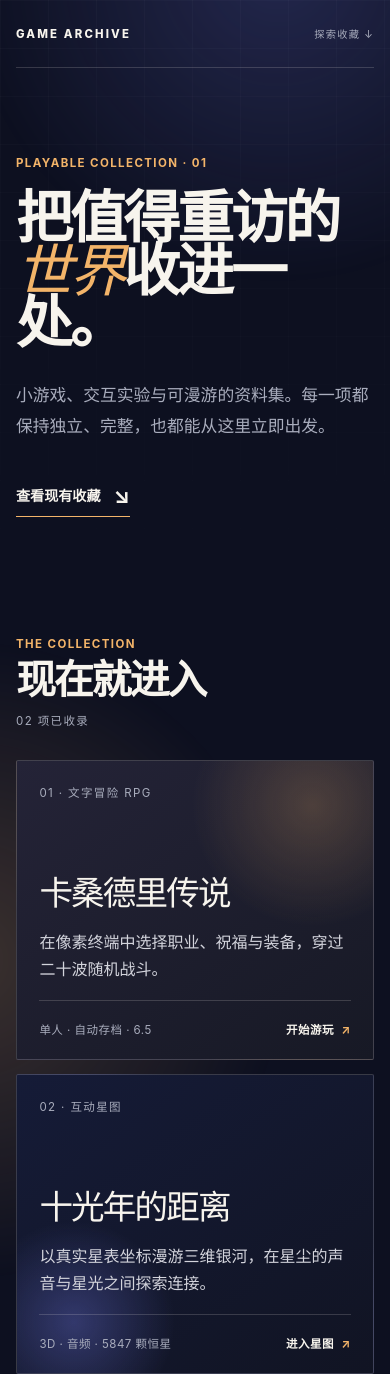
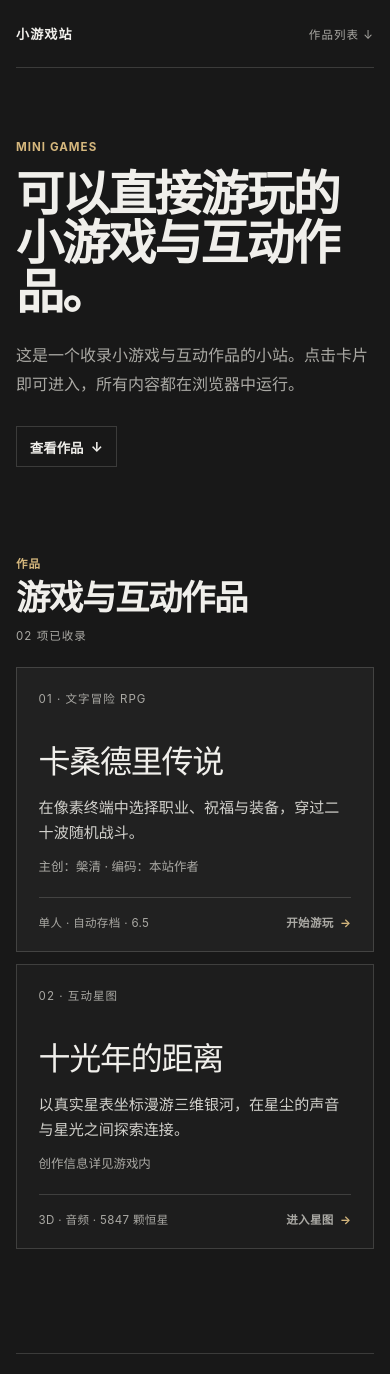
Before and after one commit to wuyilingwei/minigames, a website: page apps/portal/index.html in a window 390 px wide. Shown: the top 1374 px of the page. Drawn offline with Linux system fonts and the light colour scheme.

Commit message:
feat: refine game portal credits and exits

```diff
--- a/apps/portal/app.js
+++ b/apps/portal/app.js
@@ -16,6 +16,10 @@ function createCard(game, index) {
   description.className = 'card-description';
   description.textContent = game.description;
 
+  const credit = document.createElement('p');
+  credit.className = 'card-credit';
+  credit.textContent = game.credit;
+
   const footer = document.createElement('div');
   footer.className = 'card-footer';
 
@@ -28,7 +32,7 @@ function createCard(game, index) {
   link.setAttribute('aria-label', `${game.action}：${game.title}`);
 
   footer.append(meta, link);
-  article.append(kicker, title, description, footer);
+  article.append(kicker, title, description, credit, footer);
   return article;
 }
 
--- a/apps/portal/games.json
+++ b/apps/portal/games.json
@@ -5,6 +5,7 @@
     "eyebrow": "文字冒险 RPG",
     "title": "卡桑德里传说",
     "description": "在像素终端中选择职业、祝福与装备，穿过二十波随机战斗。",
+    "credit": "主创：槃清 · 编码：本站作者",
     "meta": "单人 · 自动存档 · 6.5",
     "action": "开始游玩"
   },
@@ -14,6 +15,7 @@
     "eyebrow": "互动星图",
     "title": "十光年的距离",
     "description": "以真实星表坐标漫游三维银河，在星尘的声音与星光之间探索连接。",
+    "credit": "创作信息详见游戏内",
     "meta": "3D · 音频 · 5847 颗恒星",
     "action": "进入星图"
   }
--- a/apps/portal/index.html
+++ b/apps/portal/index.html
@@ -3,35 +3,33 @@
   <head>
     <meta charset="UTF-8" />
     <meta name="viewport" content="width=device-width, initial-scale=1" />
-    <meta name="theme-color" content="#0d1020" />
+    <meta name="theme-color" content="#181818" />
     <meta
       name="description"
-      content="一个收藏可直接游玩的小游戏与互动资源的静态档案室。"
+      content="一个收录可直接游玩的小游戏与互动作品的静态小站。"
     />
-    <title>游戏档案室</title>
+    <title>小游戏站</title>
     <link rel="stylesheet" href="./styles.css" />
   </head>
   <body>
-    <div class="ambient ambient-one" aria-hidden="true"></div>
-    <div class="ambient ambient-two" aria-hidden="true"></div>
     <header class="site-header shell">
-      <a class="wordmark" href="./" aria-label="返回游戏档案室首页">GAME ARCHIVE</a>
-      <a class="quiet-link" href="#collection">探索收藏 <span aria-hidden="true">↓</span></a>
+      <a class="wordmark" href="./" aria-label="返回小游戏站首页">小游戏站</a>
+      <a class="quiet-link" href="#collection">作品列表 <span aria-hidden="true">↓</span></a>
     </header>
 
     <main>
       <section class="hero shell" aria-labelledby="page-title">
-        <p class="section-label">PLAYABLE COLLECTION · 01</p>
-        <h1 id="page-title">把值得重访的<br /><em>世界</em>收进一处。</h1>
-        <p class="hero-copy">小游戏、交互实验与可漫游的资料集。每一项都保持独立、完整，也都能从这里立即出发。</p>
-        <a class="primary-link" href="#collection">查看现有收藏 <span aria-hidden="true">↘</span></a>
+        <p class="section-label">MINI GAMES</p>
+        <h1 id="page-title">可以直接游玩的<br />小游戏与互动作品。</h1>
+        <p class="hero-copy">这是一个收录小游戏与互动作品的小站。点击卡片即可进入，所有内容都在浏览器中运行。</p>
+        <a class="primary-link" href="#collection">查看作品 <span aria-hidden="true">↓</span></a>
       </section>
 
       <section class="collection shell" id="collection" aria-labelledby="collection-title">
         <div class="section-heading">
           <div>
-            <p class="section-label">THE COLLECTION</p>
-            <h2 id="collection-title">现在就进入</h2>
+            <p class="section-label">作品</p>
+            <h2 id="collection-title">游戏与互动作品</h2>
           </div>
           <p id="collection-count" class="collection-count" aria-live="polite"></p>
         </div>
@@ -39,15 +37,15 @@
       </section>
 
       <section class="about shell" aria-labelledby="about-title">
-        <p class="section-label">GROWING ARCHIVE</p>
-        <h2 id="about-title">持续收藏，<br />无需安装。</h2>
-        <p>这里的每一项内容都是独立静态应用：点击即开，便于保存、分享和长期维护。新的小游戏与互动资源会陆续归档进来。</p>
+        <p class="section-label">关于本站</p>
+        <h2 id="about-title">小而完整，<br />打开就能玩。</h2>
+        <p>每一项内容都保持独立运行。新的小游戏和互动作品会在这里持续收录。</p>
       </section>
     </main>
 
     <footer class="site-footer shell">
-      <span>GAME ARCHIVE</span>
-      <span>静态构建 · 持续收录</span>
+      <span>小游戏站</span>
+      <span>静态发布 · 持续收录</span>
     </footer>
     <script type="module" src="./app.js"></script>
   </body>
--- a/apps/portal/styles.css
+++ b/apps/portal/styles.css
@@ -1,11 +1,12 @@
 :root {
   color-scheme: dark;
-  --ink: #f7f4ed;
-  --muted: #a9adbd;
-  --line: rgba(247, 244, 237, 0.17);
-  --canvas: #0d1020;
-  --hot: #f3b469;
-  --violet: #7d85ff;
+  --canvas: #181818;
+  --surface: #212121;
+  --surface-alt: #1d1d1d;
+  --ink: #f0efeb;
+  --muted: #aaa9a4;
+  --line: rgba(240, 239, 235, 0.16);
+  --accent: #d5b77d;
 }
 
 * { box-sizing: border-box; }
@@ -15,77 +16,205 @@ html { scroll-behavior: smooth; }
 body {
   min-width: 320px;
   margin: 0;
-  overflow-x: hidden;
   background: var(--canvas);
   color: var(--ink);
   font-family: Inter, ui-sans-serif, system-ui, -apple-system, BlinkMacSystemFont, "Segoe UI", sans-serif;
 }
 
-body::before {
-  position: fixed;
-  z-index: -2;
-  inset: 0;
-  background-image: linear-gradient(rgba(255,255,255,.025) 1px, transparent 1px), linear-gradient(90deg, rgba(255,255,255,.025) 1px, transparent 1px);
-  background-size: 48px 48px;
-  content: "";
-  mask-image: linear-gradient(to bottom, black, transparent 75%);
+.shell { width: min(960px, calc(100% - 48px)); margin-inline: auto; }
+
+.site-header {
+  display: flex;
+  align-items: center;
+  justify-content: space-between;
+  min-height: 68px;
+  border-bottom: 1px solid var(--line);
 }
 
-.ambient { position: fixed; z-index: -1; width: 42rem; height: 42rem; border-radius: 50%; filter: blur(4px); opacity: .2; pointer-events: none; }
-.ambient-one { top: -23rem; right: -14rem; background: radial-gradient(circle, var(--violet), transparent 67%); }
-.ambient-two { top: 39rem; left: -23rem; background: radial-gradient(circle, var(--hot), transparent 68%); }
+.wordmark,
+.quiet-link,
+.primary-link,
+.card-footer a {
+  color: inherit;
+  text-decoration: none;
+}
 
-.shell { width: min(1120px, calc(100% - 48px)); margin-inline: auto; }
-.site-header { display: flex; justify-content: space-between; align-items: center; min-height: 82px; border-bottom: 1px solid var(--line); }
-.wordmark, .quiet-link, .primary-link, .card-footer a { color: inherit; text-decoration: none; }
-.wordmark { font-size: .71rem; font-weight: 800; letter-spacing: .19em; }
-.quiet-link, .collection-count, .card-kicker, .card-footer, .section-label { font-size: .72rem; letter-spacing: .12em; text-transform: uppercase; }
-.quiet-link { color: var(--muted); transition: color .2s ease; }
+.wordmark {
+  font-size: .82rem;
+  font-weight: 700;
+  letter-spacing: .08em;
+}
+
+.quiet-link,
+.collection-count,
+.card-kicker,
+.card-footer,
+.section-label {
+  font-size: .72rem;
+  letter-spacing: .09em;
+}
+
+.quiet-link { color: var(--muted); }
 .quiet-link:hover { color: var(--ink); }
 
-.hero { padding: clamp(6.5rem, 13vw, 10.8rem) 0 8rem; }
-.section-label { margin: 0 0 1.4rem; color: var(--hot); font-weight: 700; }
+.hero { padding: clamp(5rem, 10vw, 7.5rem) 0 clamp(4.5rem, 8vw, 6.5rem); }
+
+.section-label {
+  margin: 0 0 1rem;
+  color: var(--accent);
+  font-weight: 700;
+}
+
 h1, h2, h3, p { margin-top: 0; }
-h1, h2, h3 { letter-spacing: -.055em; }
-h1 { max-width: 850px; margin-bottom: 2rem; font-size: clamp(3.55rem, 9.6vw, 8.3rem); line-height: .91; font-weight: 650; }
-h1 em { color: var(--hot); font-family: Georgia, "Times New Roman", serif; font-weight: 400; }
-.hero-copy { max-width: 480px; color: var(--muted); font-size: 1.05rem; line-height: 1.8; }
-.primary-link { display: inline-flex; gap: .8rem; align-items: center; margin-top: 1.5rem; padding-bottom: .5rem; border-bottom: 1px solid var(--hot); font-size: .88rem; font-weight: 700; }
-.primary-link span { font-size: 1.35rem; transition: transform .2s ease; }
-.primary-link:hover span { transform: translate(3px, 3px); }
+h1, h2, h3 { letter-spacing: -.04em; }
 
-.collection { padding: 2.5rem 0 8rem; }
-.section-heading { display: flex; justify-content: space-between; align-items: flex-end; gap: 2rem; margin-bottom: 2rem; }
-.section-heading .section-label { margin-bottom: .6rem; }
-h2 { margin-bottom: 0; font-size: clamp(2.5rem, 5vw, 4.5rem); line-height: .98; font-weight: 600; }
-.collection-count { margin: 0 0 .4rem; color: var(--muted); white-space: nowrap; }
-.game-grid { display: grid; grid-template-columns: repeat(2, minmax(0, 1fr)); gap: 14px; }
-.game-card { display: flex; min-height: 350px; flex-direction: column; justify-content: space-between; padding: clamp(1.4rem, 3vw, 2.3rem); border: 1px solid var(--line); border-radius: 2px; background: linear-gradient(145deg, rgba(255,255,255,.07), rgba(255,255,255,.01)); transition: transform .25s ease, border-color .25s ease; }
-.game-card:hover { transform: translateY(-5px); border-color: rgba(247,244,237,.5); }
-.game-card-1 { background: radial-gradient(circle at 83% 15%, rgba(243,180,105,.22), transparent 31%), linear-gradient(145deg, #242337, #171925); }
-.game-card-2 { background: radial-gradient(circle at 16% 83%, rgba(125,133,255,.30), transparent 26%), linear-gradient(145deg, #151b37, #111423); }
+h1 {
+  max-width: 760px;
+  margin-bottom: 1.5rem;
+  font-size: clamp(3rem, 7vw, 5.5rem);
+  font-weight: 620;
+  line-height: 1.02;
+}
+
+.hero-copy {
+  max-width: 520px;
+  color: var(--muted);
+  font-size: 1rem;
+  line-height: 1.8;
+}
+
+.primary-link {
+  display: inline-flex;
+  gap: .45rem;
+  align-items: center;
+  margin-top: .7rem;
+  padding: .62rem .8rem;
+  border: 1px solid var(--line);
+  font-size: .84rem;
+  font-weight: 700;
+}
+
+.primary-link:hover { border-color: var(--accent); }
+
+.collection { padding: 1rem 0 6.5rem; }
+
+.section-heading {
+  display: flex;
+  align-items: flex-end;
+  justify-content: space-between;
+  gap: 2rem;
+  margin-bottom: 1.5rem;
+}
+
+.section-heading .section-label { margin-bottom: .55rem; }
+
+h2 {
+  margin-bottom: 0;
+  font-size: clamp(2.15rem, 4.2vw, 3.5rem);
+  font-weight: 600;
+  line-height: 1.04;
+}
+
+.collection-count {
+  margin: 0 0 .2rem;
+  color: var(--muted);
+  white-space: nowrap;
+}
+
+.game-grid {
+  display: grid;
+  grid-template-columns: repeat(2, minmax(0, 1fr));
+  gap: 12px;
+}
+
+.game-card {
+  display: flex;
+  min-height: 300px;
+  flex-direction: column;
+  padding: clamp(1.35rem, 3vw, 2rem);
+  border: 1px solid var(--line);
+  background: var(--surface);
+  transition: border-color .18s ease, transform .18s ease;
+}
+
+.game-card-2 { background: var(--surface-alt); }
+.game-card:hover { border-color: rgba(240, 239, 235, 0.42); transform: translateY(-2px); }
+
 .card-kicker { color: var(--muted); }
-.game-card h3 { max-width: 10ch; margin: auto 0 1.25rem; font-size: clamp(2.1rem, 4.5vw, 3.7rem); line-height: .94; font-weight: 570; }
-.card-description { max-width: 33ch; color: #d3d4dc; line-height: 1.72; }
-.card-footer { display: flex; justify-content: space-between; align-items: center; gap: 1rem; padding-top: 1.25rem; border-top: 1px solid var(--line); color: var(--muted); letter-spacing: .04em; text-transform: none; }
-.card-footer a { color: var(--ink); font-weight: 700; }
-.card-footer a::after { margin-left: .45rem; color: var(--hot); content: "↗"; }
 
-.about { display: grid; grid-template-columns: 1.1fr .9fr; gap: 2rem; padding: 6rem 0; border-top: 1px solid var(--line); }
-.about .section-label { grid-column: 1 / -1; margin-bottom: -1rem; }
-.about p:last-child { max-width: 420px; align-self: end; color: var(--muted); line-height: 1.85; }
-.site-footer { display: flex; justify-content: space-between; gap: 1rem; padding: 2rem 0 2.4rem; border-top: 1px solid var(--line); color: var(--muted); font-size: .68rem; letter-spacing: .12em; text-transform: uppercase; }
+.game-card h3 {
+  max-width: 10ch;
+  margin: auto 0 1rem;
+  font-size: clamp(2rem, 4vw, 3rem);
+  font-weight: 590;
+  line-height: 1.02;
+}
+
+.card-description {
+  max-width: 33ch;
+  margin-bottom: .75rem;
+  color: #d2d1cc;
+  font-size: .94rem;
+  line-height: 1.7;
+}
+
+.card-credit {
+  margin-bottom: 1.25rem;
+  color: var(--muted);
+  font-size: .78rem;
+  line-height: 1.5;
+}
+
+.card-footer {
+  display: flex;
+  align-items: center;
+  justify-content: space-between;
+  gap: 1rem;
+  padding-top: 1rem;
+  border-top: 1px solid var(--line);
+  color: var(--muted);
+  letter-spacing: .03em;
+}
+
+.card-footer a { font-weight: 700; }
+.card-footer a::after { margin-left: .4rem; color: var(--accent); content: "→"; }
+
+.about {
+  display: grid;
+  grid-template-columns: 1.1fr .9fr;
+  gap: 2rem;
+  padding: 4.5rem 0;
+  border-top: 1px solid var(--line);
+}
+
+.about .section-label { grid-column: 1 / -1; margin-bottom: -.8rem; }
+
+.about p:last-child {
+  max-width: 390px;
+  align-self: end;
+  color: var(--muted);
+  line-height: 1.8;
+}
+
+.site-footer {
+  display: flex;
+  justify-content: space-between;
+  gap: 1rem;
+  padding: 1.7rem 0 2.1rem;
+  border-top: 1px solid var(--line);
+  color: var(--muted);
+  font-size: .7rem;
+  letter-spacing: .08em;
+}
 
 @media (max-width: 680px) {
-  .shell { width: min(100% - 32px, 1120px); }
-  .site-header { min-height: 68px; }
-  .quiet-link { font-size: .64rem; }
-  .hero { padding: 5.5rem 0 5rem; }
+  .shell { width: min(100% - 32px, 960px); }
+  .hero { padding-top: 4.5rem; }
   .game-grid, .about { grid-template-columns: 1fr; }
-  .game-card { min-height: 300px; }
-  .section-heading { align-items: flex-start; flex-direction: column; gap: .8rem; }
+  .game-card { min-height: 285px; }
+  .section-heading { align-items: flex-start; flex-direction: column; gap: .7rem; }
   .collection-count { margin: 0; }
-  .about { gap: 1.8rem; padding: 4.5rem 0; }
+  .about { gap: 1.6rem; padding: 3.8rem 0; }
   .about .section-label { margin-bottom: 0; }
   .site-footer { align-items: flex-start; flex-direction: column; line-height: 1.5; }
 }
--- a/scripts/build.mjs
+++ b/scripts/build.mjs
@@ -30,7 +30,7 @@ await cp(portal, output, { recursive: true });
 
 for (const game of catalog) {
   assert(/^[a-z0-9-]+$/.test(game.slug), `Invalid game slug: ${game.slug}`);
-  assert(game.title && game.description && game.action, `Catalog entry ${game.slug} is incomplete.`);
+  assert(game.title && game.description && game.credit && game.action, `Catalog entry ${game.slug} is incomplete.`);
 
   const source = join(gameRoot, game.slug);
   const entry = join(source, 'index.html');
```
Also changed, not shown: agents/006_[Feature]_门户收敛与作者退出/findings.md (+1 -0 lines), agents/006_[Feature]_门户收敛与作者退出/progress.md (+4 -0 lines), agents/006_[Feature]_门户收敛与作者退出/task_plan.md (+3 -3 lines), agents/007_[Feature]_双游戏退出入口/progress.md (+1 -0 lines), agents/007_[Feature]_双游戏退出入口/task_plan.md (+1 -1 lines), agents/tasks.md (+1 -0 lines), test/build-output.test.mjs (+12 -1 lines).
